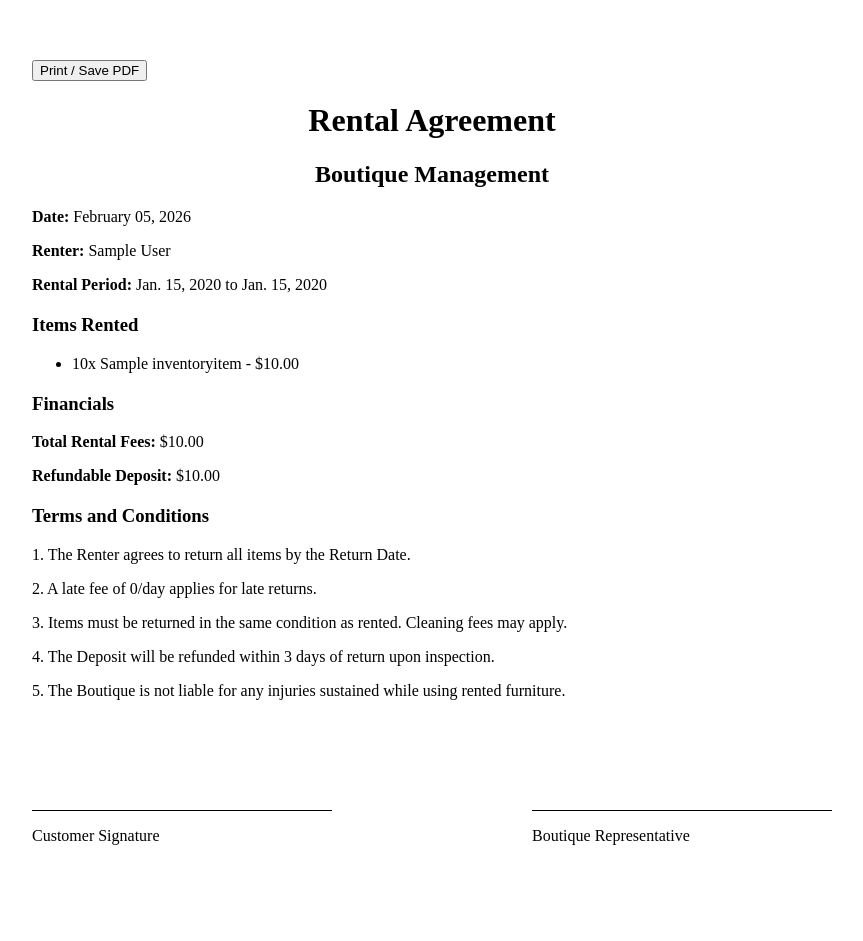
After one commit to adrianmac/-boutique-management, a Django app: page /rentals/1/contract/ in a window 1280 px wide. The commit adds this page. Shown: the whole page, without its empty margins (208-1071 px from the left). Run offline with Django 5.2, Linux system fonts and the light colour scheme; a user stored in the database is signed in; tables that the repository leaves empty hold one stand-in row (values such as "Sample post").

Commit message:
Implement Deposit Tracking and Contract Generation
Co-authored-by: adrianmac <11775970+adrianmac@users.noreply.github.com>

```diff
--- a/core/forms.py
+++ b/core/forms.py
@@ -37,6 +37,7 @@ class RentalStep1Form(forms.Form):
     customer = forms.ModelChoiceField(queryset=Customer.objects.all(), widget=forms.Select(attrs={'class': 'form-select'}))
     rental_date = forms.DateField(widget=forms.DateInput(attrs={'class': 'form-control', 'type': 'date'}))
     return_date = forms.DateField(widget=forms.DateInput(attrs={'class': 'form-control', 'type': 'date'}))
+    deposit = forms.DecimalField(min_value=0, required=False, widget=forms.NumberInput(attrs={'class': 'form-control', 'placeholder': 'Optional deposit amount'}))
 
 class SeamstressJobForm(forms.ModelForm):
     class Meta:
@@ -52,7 +53,7 @@ class SeamstressJobForm(forms.ModelForm):
 class EventStep1Form(forms.ModelForm):
     class Meta:
         model = Event
-        fields = ['name', 'customer', 'date', 'guest_count', 'event_type', 'location', 'description', 'budget']
+        fields = ['name', 'customer', 'date', 'guest_count', 'event_type', 'location', 'description', 'budget', 'deposit_amount']
         widgets = {
             'name': forms.TextInput(attrs={'class': 'form-control'}),
             'customer': forms.Select(attrs={'class': 'form-select'}),
@@ -62,6 +63,7 @@ class EventStep1Form(forms.ModelForm):
             'location': forms.TextInput(attrs={'class': 'form-control'}),
             'description': forms.Textarea(attrs={'class': 'form-control', 'rows': 3}),
             'budget': forms.NumberInput(attrs={'class': 'form-control'}),
+            'deposit_amount': forms.NumberInput(attrs={'class': 'form-control'}),
         }
 
 class PaymentForm(forms.ModelForm):
--- a/core/models.py
+++ b/core/models.py
@@ -73,6 +73,8 @@ class Event(models.Model):
 
     # Pricing
     budget = models.DecimalField(max_digits=10, decimal_places=2, default=0.00)
+    deposit_amount = models.DecimalField(max_digits=10, decimal_places=2, default=0.00)
+    deposit_returned = models.BooleanField(default=False)
 
     def __str__(self):
         return f"{self.name} - {self.date}"
@@ -90,6 +92,10 @@ class Rental(models.Model):
     return_date = models.DateField()
     status = models.CharField(max_length=20, choices=STATUS_CHOICES, default='RESERVED')
     created_at = models.DateTimeField(auto_now_add=True)
+
+    # Pricing
+    deposit_amount = models.DecimalField(max_digits=10, decimal_places=2, default=0.00)
+    deposit_returned = models.BooleanField(default=False)
 
     def __str__(self):
         return f"Rental #{self.id} for {self.customer.name}"
--- a/core/urls.py
+++ b/core/urls.py
@@ -27,6 +27,7 @@ urlpatterns = [
     path('rentals/wizard/step3/', views_rental.rental_wizard_step3, name='rental_wizard_step3'),
     path('rentals/wizard/confirm/', views_rental.rental_wizard_confirm, name='rental_wizard_confirm'),
     path('rentals/<int:pk>/', views_rental.rental_detail, name='rental_detail'),
+    path('rentals/<int:pk>/contract/', views_rental.contract_generate, name='contract_generate'),
 
     # Seamstress
     path('seamstress/', views_seamstress.seamstress_list, name='seamstress_list'),
--- a/core/views_event.py
+++ b/core/views_event.py
@@ -42,6 +42,7 @@ def event_wizard_step1(request):
                     'location': form.cleaned_data['location'],
                     'description': form.cleaned_data['description'],
                     'budget': float(form.cleaned_data['budget']),
+                    'deposit_amount': float(form.cleaned_data.get('deposit_amount') or 0),
                 }
                 return redirect('event_wizard_step2')
         else:
@@ -128,7 +129,8 @@ def event_wizard_confirm(request):
             event_type=data.get('event_type', 'OTHER'),
             location=data['location'],
             description=data['description'],
-            budget=budget
+            budget=budget,
+            deposit_amount=Decimal(data.get('deposit_amount', 0))
         )
 
         if items_data:
--- a/core/views_rental.py
+++ b/core/views_rental.py
@@ -1,6 +1,7 @@
 from django.contrib.auth.decorators import login_required
 from django.shortcuts import render, redirect, get_object_or_404
 from django.contrib import messages
+from django.http import HttpResponse
 from .models import Customer, InventoryItem, Rental, RentalItem, SeamstressJob
 from .forms import RentalStep1Form, SeamstressJobForm
 from .services import get_available_quantity, create_invoice_for_rental
@@ -27,6 +28,7 @@ def rental_wizard_step1(request):
                 'customer_id': form.cleaned_data['customer'].id,
                 'rental_date': form.cleaned_data['rental_date'].isoformat(),
                 'return_date': form.cleaned_data['return_date'].isoformat(),
+                'deposit': float(form.cleaned_data.get('deposit') or 0),
             }
             return redirect('rental_wizard_step2')
     else:
@@ -120,13 +122,16 @@ def rental_wizard_confirm(request):
         seamstress_price = Decimal(seamstress_data['price'])
         total_est += seamstress_price
 
+    deposit = Decimal(data.get('deposit', 0))
+
     if request.method == 'POST':
         # SAVE EVERYTHING
         rental = Rental.objects.create(
             customer=customer,
             rental_date=data['rental_date'],
             return_date=data['return_date'],
-            status='RESERVED'
+            status='RESERVED',
+            deposit_amount=deposit
         )
 
         for item_id, qty in items_data.items():
@@ -148,7 +153,8 @@ def rental_wizard_confirm(request):
                 status='PENDING'
             )
 
-        # Generate Invoice
+        # Generate Invoice (Total does NOT include deposit usually, or does it?
+        # Usually Invoice = Service Fees. Deposit is separate. But for simplicity, we invoice the TOTAL fees.)
         create_invoice_for_rental(rental)
 
         # Clear session
@@ -165,5 +171,12 @@ def rental_wizard_confirm(request):
         'data': data,
         'items': display_items,
         'seamstress': seamstress_data,
-        'total': total_est
+        'total': total_est,
+        'deposit': deposit
     })
+
+@login_required
+def contract_generate(request, pk):
+    rental = get_object_or_404(Rental, pk=pk)
+    # Simple HTML Contract
+    return render(request, 'core/contract_template.html', {'rental': rental})
--- /dev/null
+++ b/templates/core/contract_template.html
@@ -0,0 +1,63 @@
+<!DOCTYPE html>
+<html lang="en">
+<head>
+    <meta charset="UTF-8">
+    <title>Rental Contract #{{ rental.id }}</title>
+    <style>
+        body { font-family: 'Times New Roman', serif; max-width: 800px; margin: 40px auto; padding: 20px; }
+        h1, h2 { text-align: center; }
+        .section { margin-bottom: 20px; }
+        .signature-line { border-top: 1px solid black; width: 300px; margin-top: 50px; }
+        @media print { .no-print { display: none; } }
+    </style>
+</head>
+<body>
+    <div class="no-print">
+        <button onclick="window.print()">Print / Save PDF</button>
+    </div>
+
+    <h1>Rental Agreement</h1>
+    <h2>Boutique Management</h2>
+
+    <div class="section">
+        <p><strong>Date:</strong> {% now "F d, Y" %}</p>
+        <p><strong>Renter:</strong> {{ rental.customer.name }}</p>
+        <p><strong>Rental Period:</strong> {{ rental.rental_date }} to {{ rental.return_date }}</p>
+    </div>
+
+    <div class="section">
+        <h3>Items Rented</h3>
+        <ul>
+            {% for item in rental.items.all %}
+            <li>{{ item.quantity }}x {{ item.inventory_item.name }} - ${{ item.price_at_booking }}</li>
+            {% endfor %}
+        </ul>
+    </div>
+
+    <div class="section">
+        <h3>Financials</h3>
+        <p><strong>Total Rental Fees:</strong> ${{ rental.invoice.total_amount }}</p>
+        <p><strong>Refundable Deposit:</strong> ${{ rental.deposit_amount }}</p>
+    </div>
+
+    <div class="section">
+        <h3>Terms and Conditions</h3>
+        <p>1. The Renter agrees to return all items by the Return Date.</p>
+        <p>2. A late fee of 0/day applies for late returns.</p>
+        <p>3. Items must be returned in the same condition as rented. Cleaning fees may apply.</p>
+        <p>4. The Deposit will be refunded within 3 days of return upon inspection.</p>
+        <p>5. The Boutique is not liable for any injuries sustained while using rented furniture.</p>
+    </div>
+
+    <div class="section" style="margin-top: 60px; display: flex; justify-content: space-between;">
+        <div>
+            <div class="signature-line"></div>
+            <p>Customer Signature</p>
+        </div>
+        <div>
+            <div class="signature-line"></div>
+            <p>Boutique Representative</p>
+        </div>
+    </div>
+</body>
+</html>
--- a/templates/core/event_wizard_step1.html
+++ b/templates/core/event_wizard_step1.html
@@ -14,15 +14,14 @@
                             {{ form.customer }}
                         </div>
                         <div class="col-md-2 d-flex align-items-end">
-                            <!-- Fixed Link: Removed 'next' param temporarily to ensure stability -->
                             <a href="{% url 'customer_create' %}" class="btn btn-outline-primary w-100" target="_blank" title="Add New Customer"><i class="bi bi-person-plus"></i></a>
                         </div>
                         <div class="col-md-6">{{ form.date.label_tag }} {{ form.date }}</div>
                         <div class="col-md-6">{{ form.guest_count.label_tag }} {{ form.guest_count }}</div>
-                        <!-- Restored event_type field -->
                         <div class="col-md-6">{{ form.event_type.label_tag }} {{ form.event_type }}</div>
                         <div class="col-md-6">{{ form.location.label_tag }} {{ form.location }}</div>
                         <div class="col-md-6">{{ form.budget.label_tag }} {{ form.budget }}</div>
+                        <div class="col-md-6">{{ form.deposit_amount.label_tag }} {{ form.deposit_amount }}</div>
                         <div class="col-12">{{ form.description.label_tag }} {{ form.description }}</div>
                     </div>
                     <div class="d-flex justify-content-end mt-4">
--- a/templates/core/rental_detail.html
+++ b/templates/core/rental_detail.html
@@ -61,6 +61,7 @@
             <div class="card-body d-grid gap-2">
                 {% if rental.invoice %}
                 <a href="{% url 'invoice_detail' pk=rental.invoice.pk %}" class="btn btn-outline-success">View Invoice</a>
+                <a href="{% url "contract_generate" pk=rental.pk %}" target="_blank" class="btn btn-outline-dark">Generate Contract</a>
                 {% endif %}
                 <!-- Add status change buttons here in future -->
             </div>
--- a/templates/core/rental_wizard_step1.html
+++ b/templates/core/rental_wizard_step1.html
@@ -22,6 +22,10 @@
                         {{ form.return_date.label_tag }}
                         {{ form.return_date }}
                     </div>
+                    <div class="mb-3">
+                        {{ form.deposit.label_tag }}
+                        {{ form.deposit }}
+                    </div>
                     <div class="d-flex justify-content-end mt-3">
                         <button type="submit" class="btn btn-primary">Next: Select Items <i class="bi bi-arrow-right"></i></button>
                     </div>
```
Also changed, not shown: core/migrations/0005_event_deposit_amount_event_deposit_returned_and_more.py (added), db.sqlite3.
